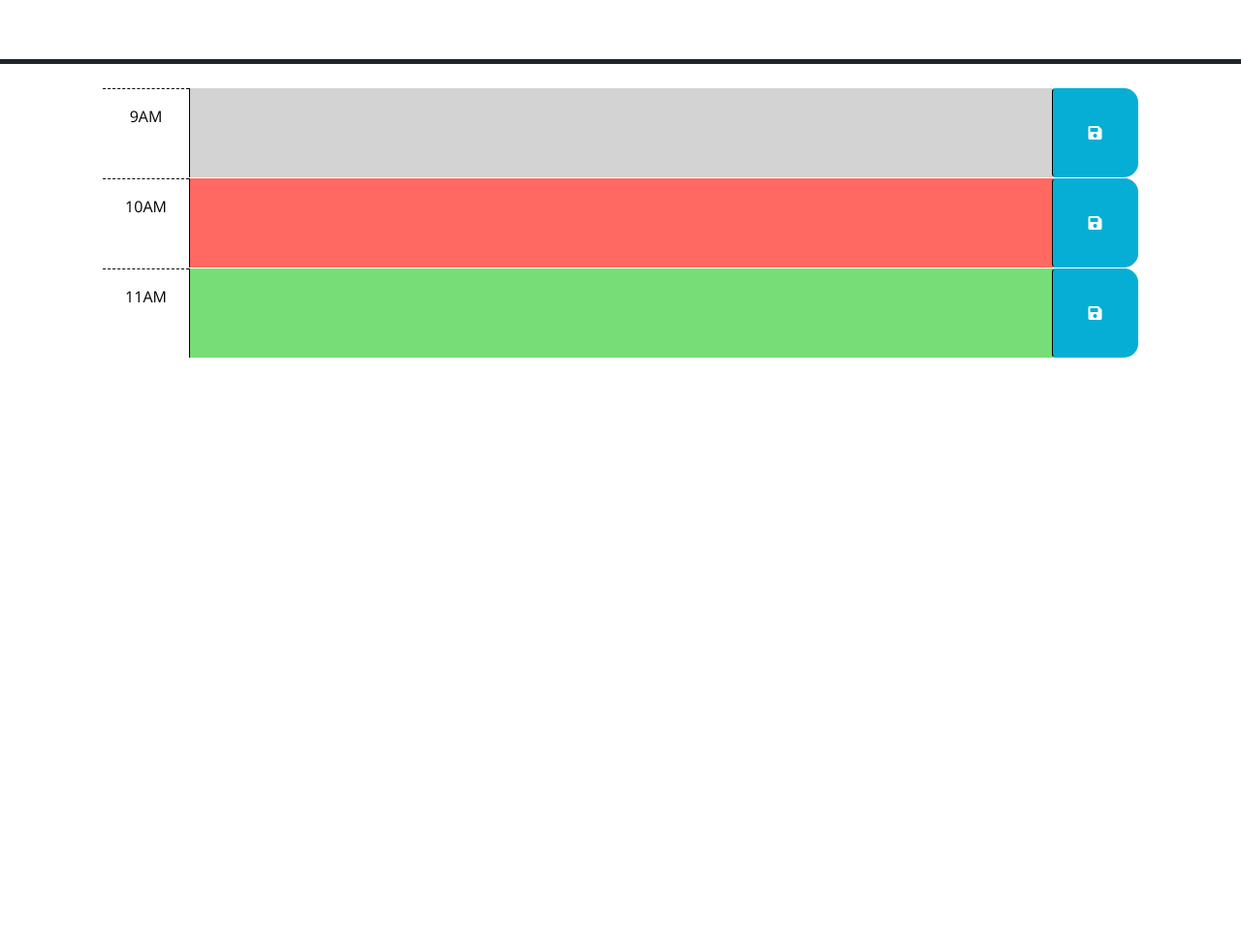
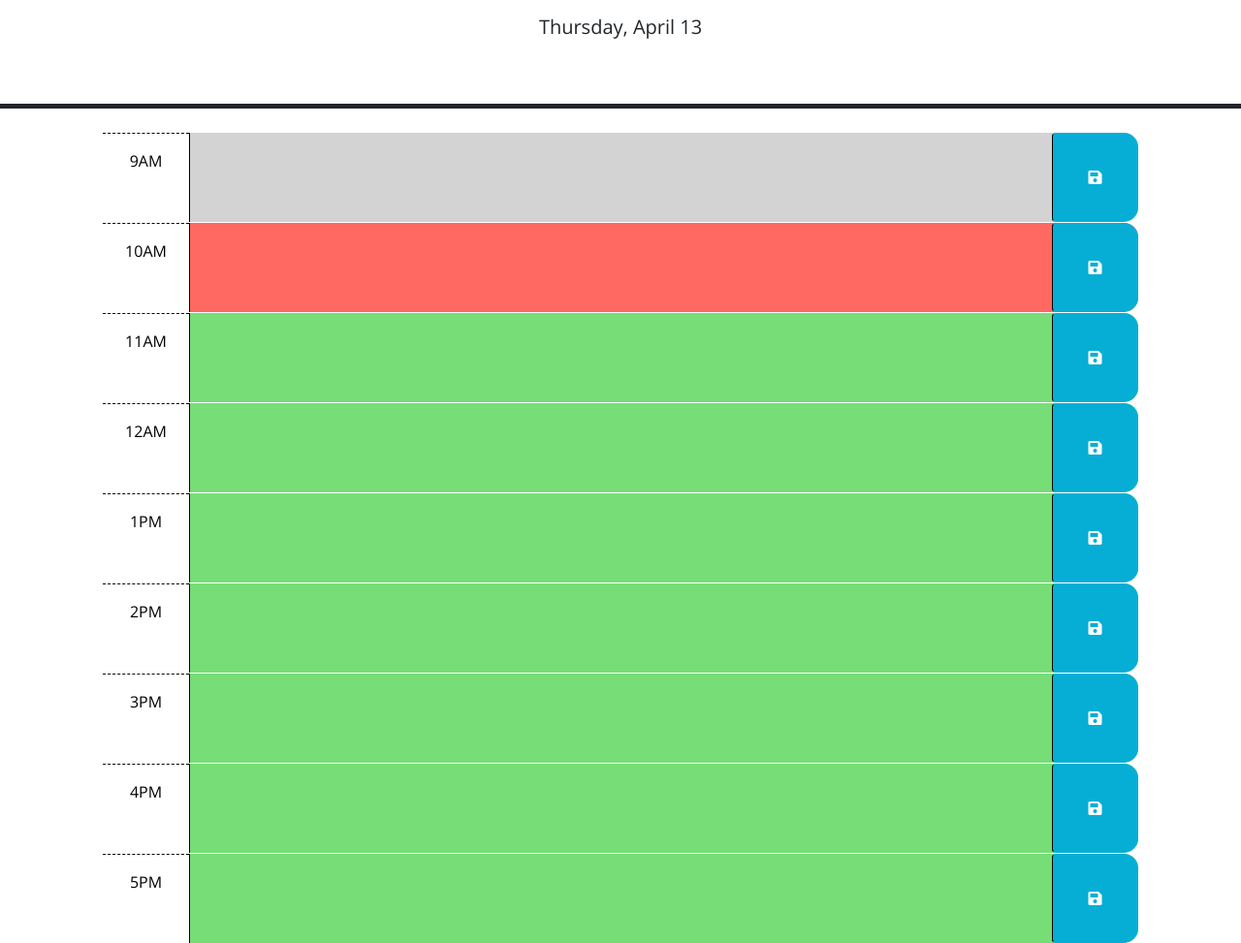
Before and after one commit to koi-as/Work-Day-Scheduler, a plain HTML site: page index.html in a window 1280 px wide. Shown: the part 166-1139 px from the top of the page at 97% size. Before the commit the page ends 800 px from the top, so only its background shows below. Drawn offline with nearby package versions, Linux system fonts and the light colour scheme.

Commit message:
Successfully added date display at the top of the page. Added some JS for the saving functionality

```diff
--- a/index.html
+++ b/index.html
@@ -39,28 +39,73 @@
         code is implemented.
         -->
 
-      <!-- Example of a past time block. The "past" class adds a gray background color. -->
       <div id="hour-9" class="row time-block past">
         <div class="col-2 col-md-1 hour text-center py-3">9AM</div>
-        <textarea class="col-8 col-md-10 description" rows="3"> </textarea>
+        <textarea class="col-8 col-md-10 description" id="textInput" rows="3"> </textarea>
         <button class="btn saveBtn col-2 col-md-1" aria-label="save">
           <i class="fas fa-save" aria-hidden="true"></i>
         </button>
       </div>
 
-      <!-- Example of a a present time block. The "present" class adds a red background color. -->
       <div id="hour-10" class="row time-block present">
         <div class="col-2 col-md-1 hour text-center py-3">10AM</div>
-        <textarea class="col-8 col-md-10 description" rows="3"> </textarea>
+        <textarea class="col-8 col-md-10 description" id="textInput" rows="3"> </textarea>
         <button class="btn saveBtn col-2 col-md-1" aria-label="save">
           <i class="fas fa-save" aria-hidden="true"></i>
         </button>
       </div>
 
-      <!-- Example of a future time block. The "future" class adds a green background color. -->
       <div id="hour-11" class="row time-block future">
         <div class="col-2 col-md-1 hour text-center py-3">11AM</div>
-        <textarea class="col-8 col-md-10 description" rows="3"> </textarea>
+        <textarea class="col-8 col-md-10 description" id="textInput" rows="3"> </textarea>
+        <button class="btn saveBtn col-2 col-md-1" aria-label="save">
+          <i class="fas fa-save" aria-hidden="true"></i>
+        </button>
+      </div>
+
+      <div id="hour-12" class="row time-block future">
+        <div class="col-2 col-md-1 hour text-center py-3">12AM</div>
+        <textarea class="col-8 col-md-10 description" id="textInput" rows="3"> </textarea>
+        <button class="btn saveBtn col-2 col-md-1" aria-label="save">
+          <i class="fas fa-save" aria-hidden="true"></i>
+        </button>
+      </div>
+
+      <div id="hour-13" class="row time-block future">
+        <div class="col-2 col-md-1 hour text-center py-3">1PM</div>
+        <textarea class="col-8 col-md-10 description" id="textInput" rows="3"> </textarea>
+        <button class="btn saveBtn col-2 col-md-1" aria-label="save">
+          <i class="fas fa-save" aria-hidden="true"></i>
+        </button>
+      </div>
+
+      <div id="hour-14" class="row time-block future">
+        <div class="col-2 col-md-1 hour text-center py-3">2PM</div>
+        <textarea class="col-8 col-md-10 description" id="textInput" rows="3"> </textarea>
+        <button class="btn saveBtn col-2 col-md-1" aria-label="save">
+          <i class="fas fa-save" aria-hidden="true"></i>
+        </button>
+      </div>
+
+      <div id="hour-15" class="row time-block future">
+        <div class="col-2 col-md-1 hour text-center py-3">3PM</div>
+        <textarea class="col-8 col-md-10 description" id="textInput" rows="3"> </textarea>
+        <button class="btn saveBtn col-2 col-md-1" aria-label="save">
+          <i class="fas fa-save" aria-hidden="true"></i>
+        </button>
+      </div>
+
+      <div id="hour-16" class="row time-block future">
+        <div class="col-2 col-md-1 hour text-center py-3">4PM</div>
+        <textarea class="col-8 col-md-10 description" id="textInput" rows="3"> </textarea>
+        <button class="btn saveBtn col-2 col-md-1" aria-label="save">
+          <i class="fas fa-save" aria-hidden="true"></i>
+        </button>
+      </div>
+
+      <div id="hour-17" class="row time-block future">
+        <div class="col-2 col-md-1 hour text-center py-3">5PM</div>
+        <textarea class="col-8 col-md-10 description" id="textInput" rows="3"> </textarea>
         <button class="btn saveBtn col-2 col-md-1" aria-label="save">
           <i class="fas fa-save" aria-hidden="true"></i>
         </button>
--- a/script.js
+++ b/script.js
@@ -8,16 +8,36 @@ $(function () {
   // function? How can DOM traversal be used to get the "hour-x" id of the
   // time-block containing the button that was clicked? How might the id be
   // useful when saving the description in local storage?
-  //
+  var saveBtn = $('.saveBtn');
+  var inputArea = $('#textInput');
+
+  saveBtn.parent(this).on('click', updateInputArea)
+    //fil out function
+    inputArea.text(localStorage.getItem('content'));
+
+    function updateInputArea() {
+      localStorage.setItem('content', inputArea.val())
+    }
+
   // TODO: Add code to apply the past, present, or future class to each time
   // block by comparing the id to the current hour. HINTS: How can the id
   // attribute of each time-block be used to conditionally add or remove the
   // past, present, and future classes? How can Day.js be used to get the
   // current hour in 24-hour time?
-  //
+  var currentHour = dayjs().format('H');
+
+  //add code to set time to past present or future
+  //determine if time is in the past present or the future. if else statement?
+  //set the block element to past present or future
+
   // TODO: Add code to get any user input that was saved in localStorage and set
   // the values of the corresponding textarea elements. HINT: How can the id
   // attribute of each time-block be used to do this?
-  //
+
+
   // TODO: Add code to display the current date in the header of the page.
+  var dateEl = $('#currentDay')
+  var today = dayjs();
+
+  dateEl.text(today.format('dddd, MMMM D'));
 });
```
